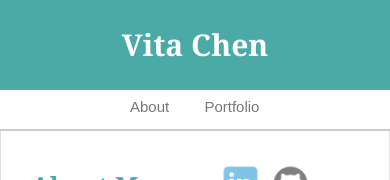
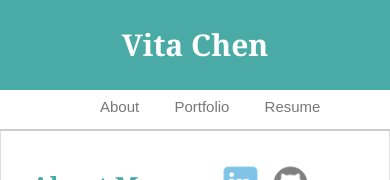
Before and after one commit to vita-wanchenchen/vita-wanchenchen.github.io, a plain HTML site: page index.html in a window 390 px wide. Shown: the top 180 px of the page. Drawn offline with Linux system fonts and the light colour scheme.

Commit message:
added pdf resume link

```diff
--- a/assets/css/style.css
+++ b/assets/css/style.css
@@ -306,7 +306,7 @@ input[type=submit] {
 
     nav{
       float: none;
-      margin: 100px 80px 15px 200px;
+      margin: 100px 80px 15px 150px;
     }
 
     #main-container{
@@ -362,7 +362,7 @@ input[type=submit] {
 
     nav{
         float: none;
-        margin: 90px 30px 5px 100px;
+        margin: 90px 30px 5px 70px;
         font-size: 15px;
     }
 
--- a/index.html
+++ b/index.html
@@ -18,7 +18,7 @@
             <nav>
                 <a href="index.html">About</a>
                 <a href="portfolio.html">Portfolio</a>
-                <!--<a href="contact.html">Contact</a>-->
+                <a href="https://drive.google.com/open?id=1sad_E-hD6Mv_cNtjAH0W7DDqlmT087Si">Resume</a>
             </nav>
         </div>
     </header>
```
Also changed, not shown: portfolio.html (+1 -1 lines).
